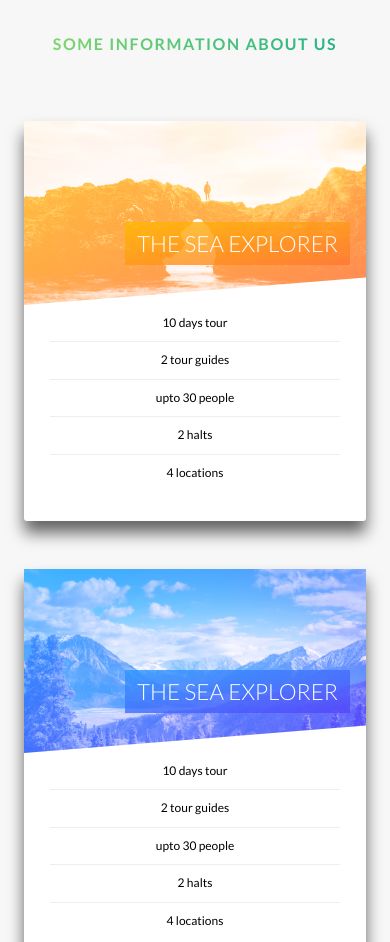
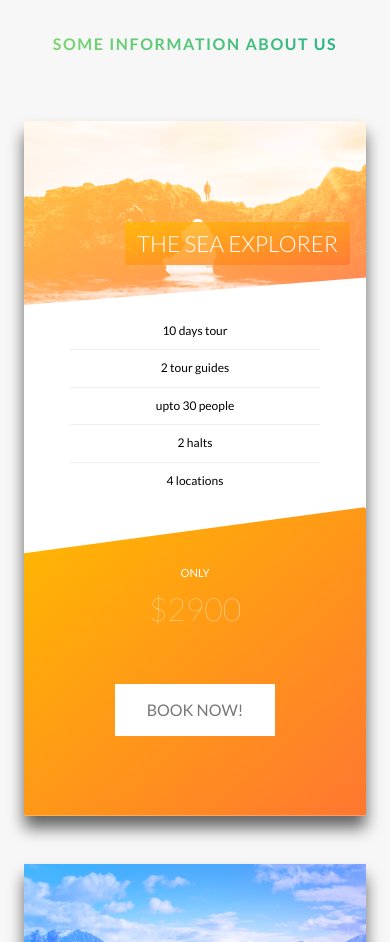
Before and after one commit to Heet1996/Natour, a website: page index.html in a window 390 px wide. Shown: the part 2602-3544 px from the top of the page. Drawn offline with Linux system fonts and the light colour scheme.

Commit message:
Responsive layout

```diff
--- a/sass/components/_card.scss
+++ b/sass/components/_card.scss
@@ -83,19 +83,19 @@
         &-span-1{
             background-image: linear-gradient(to right bottom,rgba($color-secondary-light,0.8),rgba($color-secondary,0.8));
             padding : 1rem 1.5rem;
-            -webkit-box-decoration-break: clone;
+            box-decoration-break: clone;
 
         }
         &-span-2{
             background-image: linear-gradient(to right bottom,rgba($color-tertiary-light,0.8),rgba($color-tertiary,0.8));
             padding : 1rem 1.5rem;
-            -webkit-box-decoration-break: clone;
+            box-decoration-break: clone;
 
         }
         &-span-3{
             background-image: linear-gradient(to right bottom,rgba($color-primary-light,0.8),rgba($color-primary,0.8));
             padding : 1rem 1.5rem;
-            -webkit-box-decoration-break: clone;
+            box-decoration-break: clone;
 
         }
 
@@ -144,6 +144,71 @@
         font-size:6rem;
         font-weight:100;
     }
+}
+
+//Media Query
+
+@include respond(tab-port)
+{
+        .card
+        {
+
+            height:auto;
+            border-radius: 3px;
+            background-color: white;
+            box-shadow: 0 1.5rem 2rem rgba($color-black,0.6);
+            &__side
+            {
+                height: auto;
+                width:100%;
+                position: relative;
+                box-shadow: none;
+                &--back{
+                    transform: rotateY(0deg);
+                    -webkit-clip-path:polygon(0% 15%,100% 0%,100% 100%,0% 100%);
+                    clip-path:polygon(0% 15%,100% 0%,100% 100%,0% 100%);
+                }
+
+            }
+            &__details
+            {
+                padding:1rem 3rem;
+            }
+            &:hover &__side--front
+            {
+                transform: rotateY(0deg);
+
+            }
+            //Front Side Styling
 
 
+            //Back Side Styling
+            &__cta
+            {
+                position: relative;
+                top:0%;
+                left:0%;
+                transform: translate(0);
+                width:100%;
+                padding:7rem 4rem 4rem 4rem
+
+
+            }
+            &__price-box
+            {
+                text-align: center;
+                color:$color-white;
+            }
+            &__price-only
+            {
+                font-size:1.4rem;
+                text-transform:uppercase;
+            }
+            &__price-value{
+                font-size:4rem;
+                font-weight:100;
+            }
+
+
+        }
 }
--- a/sass/components/_form.scss
+++ b/sass/components/_form.scss
@@ -1,6 +1,10 @@
 .form
 {   width:50%;
     padding: 6rem;
+    @include respond(tab-land)
+    {
+        width:65%;
+    }
     &-group:not(:last-child)
     {
         margin-bottom: 2rem;
--- a/sass/components/_story.scss
+++ b/sass/components/_story.scss
@@ -8,7 +8,12 @@
     padding: 6rem;
     padding-left: 9rem;
     transform: skewX(-12deg);
-
+    @include respond(tab-port)
+    {
+        width:100%;
+        padding: 4rem;
+        padding-left: 6rem;
+    }
     &__shape
     {
         width:15rem;
@@ -19,6 +24,11 @@
         transform: translateX(-3rem) skewX(12deg);
         position: relative;
         transition: all 2s;
+
+        @include respond(phone)
+        {
+            transform: translateX(-3rem) skewX(0deg);
+        }
     }
     &__image
     {
@@ -43,6 +53,10 @@
     &__text
     {
         transform: skewX(12deg);
+        @include respond(phone)
+        {
+            transform: skewX(0deg);
+        }
     }
     &:hover &__caption
     {
--- a/sass/pages/_home.scss
+++ b/sass/pages/_home.scss
@@ -20,6 +20,7 @@
     margin-top:-10rem;
     @include respond(tab-port){
         padding: 10rem 0;
+
     }
 }
 .section-tours
@@ -54,6 +55,16 @@
     rgba($color-white, .9) 50%,
     transparent 50%) ,
     url('../../img/nat-10.jpg');
-    background-size:cover;
-    height:50rem;
+    background-size: 100%;
+    @include respond(tab-land)
+    {
+        background-image: linear-gradient(105deg,
+        rgba($color-white, .9) 0%,
+        rgba($color-white, .9) 65%,
+        transparent 65%) ,
+        url('../../img/nat-10.jpg');
+        background-size:cover;
+    }
+
+
 }
```
Also changed, not shown: css/style.css.
